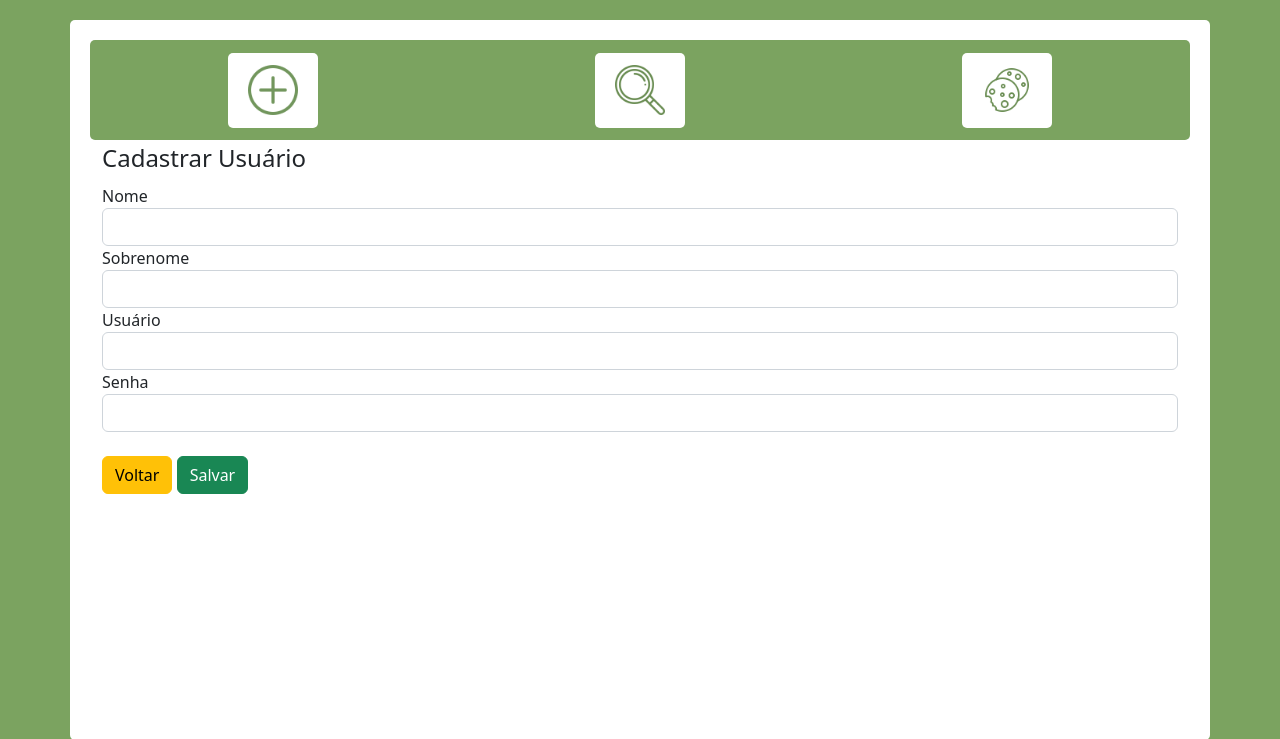
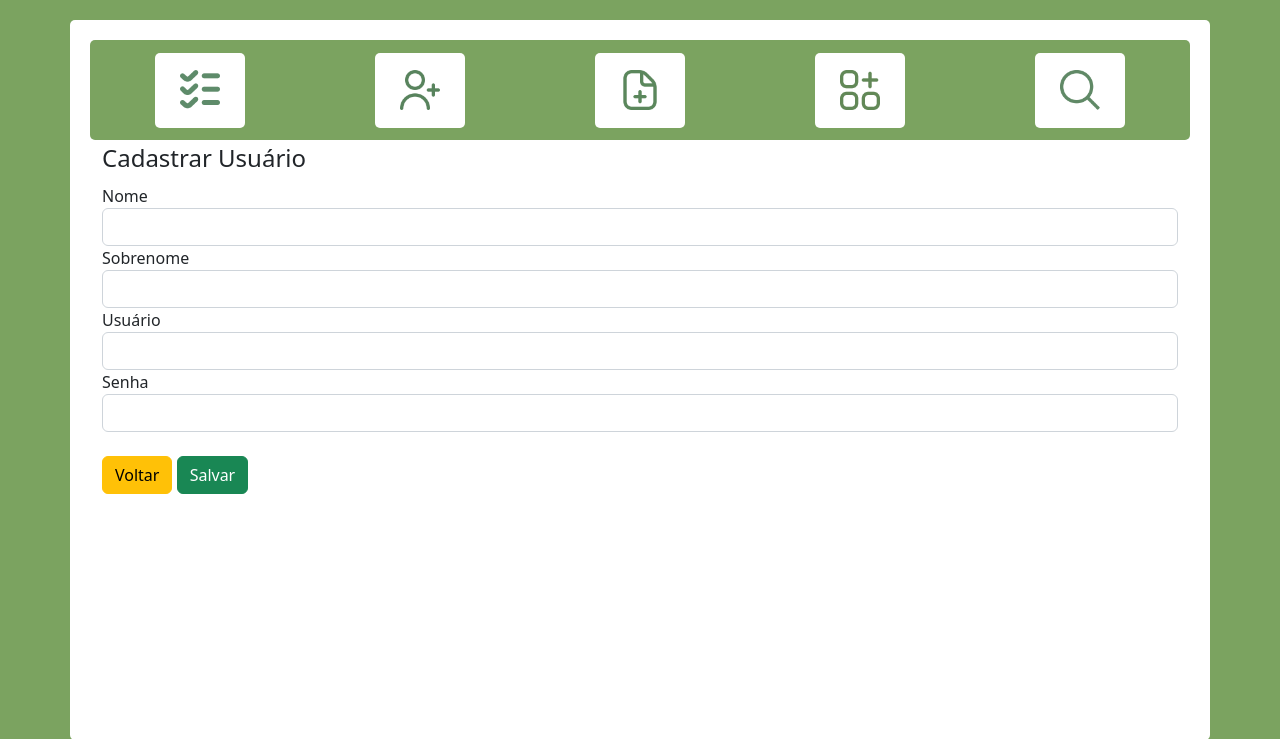
Before and after one commit to NatalliaSoares/estoque, a PHP site: page /Prof/novo-usuario.php in a window 1280 px wide. Shown: the top 739 px of the page. Run offline with PHP 8.4, Linux system fonts and the light colour scheme.

Commit message:
Correção dos links

```diff
--- a/busca.php
+++ b/busca.php
@@ -71,6 +71,7 @@ if(isset($_GET['campo_busca'])){
                     </tbody>
                 </table>
             </fieldset>
+            <a href="registros.php" class="btn btn-warning">Voltar</a>
         </div>
     </section>
 </body>
--- a/categorias/editar.php
+++ b/categorias/editar.php
@@ -51,6 +51,8 @@
                     </br>
                     <input type="hidden" name="id" value="<?php echo $id ?>">
                     <button type="submit" class="btn btn-success">Salvar</button>
+                    <a href="../nova-categoria.php" class="btn btn-warning">Voltar</a>
+
                 </form>
             </fieldset>
         </div>
--- a/css/estilo.css
+++ b/css/estilo.css
@@ -13,7 +13,7 @@ body{
 
 .menu{
     height: 100px;
-    background-color: rgb(123, 163, 96);
+    background-color: #7ba360;
     border-radius: 5px;
     display: flex;
     align-items: center;
@@ -31,7 +31,7 @@ body{
 }
 
 .botao-menu img{
-    width: 50px;
+    width: 40px;
 }
 
 .botao-menu:hover{
--- a/menu.php
+++ b/menu.php
@@ -4,19 +4,29 @@ require_once "config.php";
 ?>
 
 <div class="menu">
+    <a href="<?php echo $url?>registros.php">
+        <div class="botao-menu">
+                <img src="<?php echo $url?>img/lista.png" alt="Registros">
+        </div>
+    </a>
     <a href="<?php echo $url ?>novo-usuario.php">
         <div class="botao-menu">
-            <img src="<?php echo $url?>img/mais.png" alt="Cadastrar">
+            <img src="<?php echo $url?>img/novo-usuario.png" alt="Cadastrar Usuário">
+        </div>
+    </a>
+    <a href="<?php echo $url?>novo-produto.php">
+        <div class="botao-menu">
+                <img src="<?php echo $url?>img/novo-produto.png" alt="Registros">
+        </div>
+    </a>
+    <a href="<?php echo $url ?>nova-categoria.php">
+        <div class="botao-menu">
+            <img src="<?php echo $url?>img/nova-categoria.png" alt="Categorias">
         </div>
     </a>
     <a href="<?php echo $url ?>busca.php">
         <div class="botao-menu">
-            <img src="<?php echo $url?>img/lupa.png" alt="Pesquisar">
-        </div>
-    </a>
-    <a href="<?php echo $url ?>nova-categoria.php">
-        <div class="botao-menu">
-            <img src="<?php echo $url?>img/bolacha.png" alt="Categorias">
+            <img src="<?php echo $url?>img/busca.png" alt="Pesquisar">
         </div>
     </a>
 </div>
--- a/novo-usuario.php
+++ b/novo-usuario.php
@@ -53,7 +53,7 @@ if (count($_POST) > 0){
                     <label>Senha</label>
                     <input type="password" class="form-control" name="senha">
                     <br/>
-                    <a href="index.php" class="btn btn-warning">Voltar</a>
+                    <a href="registros.php" class="btn btn-warning">Voltar</a>
                     <button type="submit" class="btn btn-success">Salvar</button>
                 </form>
             </fieldset>
```
Also changed, not shown: novo-produto.php (+15 -4 lines), img/bolacha.png (deleted), img/busca.png (added), img/home.png (added), img/lista.png (added), img/lupa.png (deleted), img/mais.png (deleted), img/nova-categoria.png (added), img/novo-produto.png (added), img/novo-usuario.png (added).
